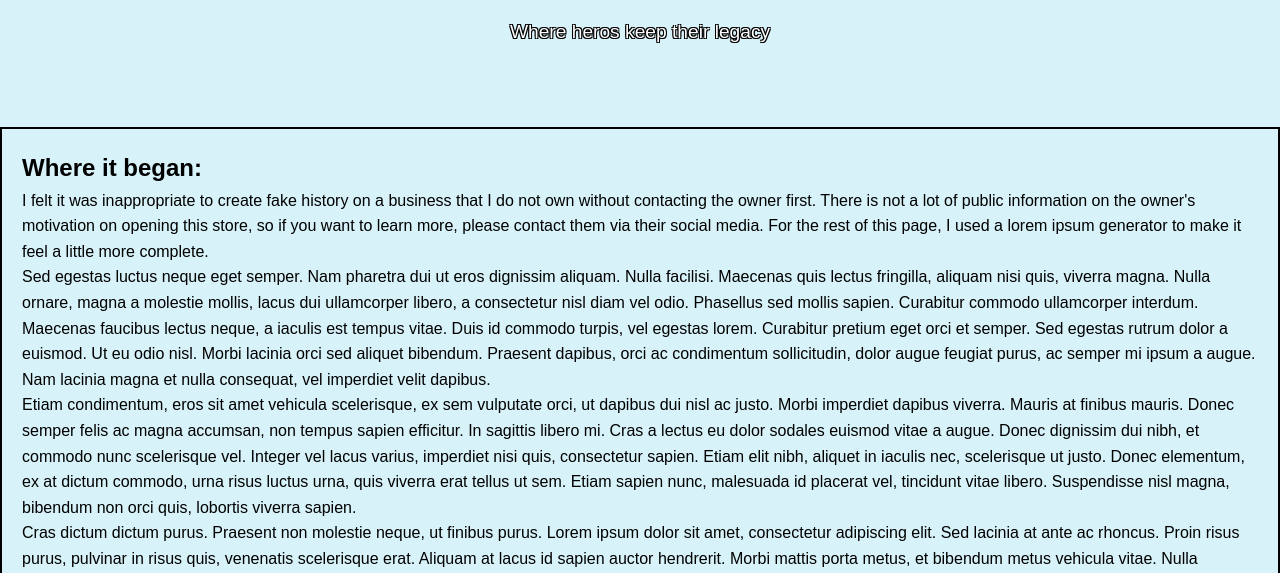
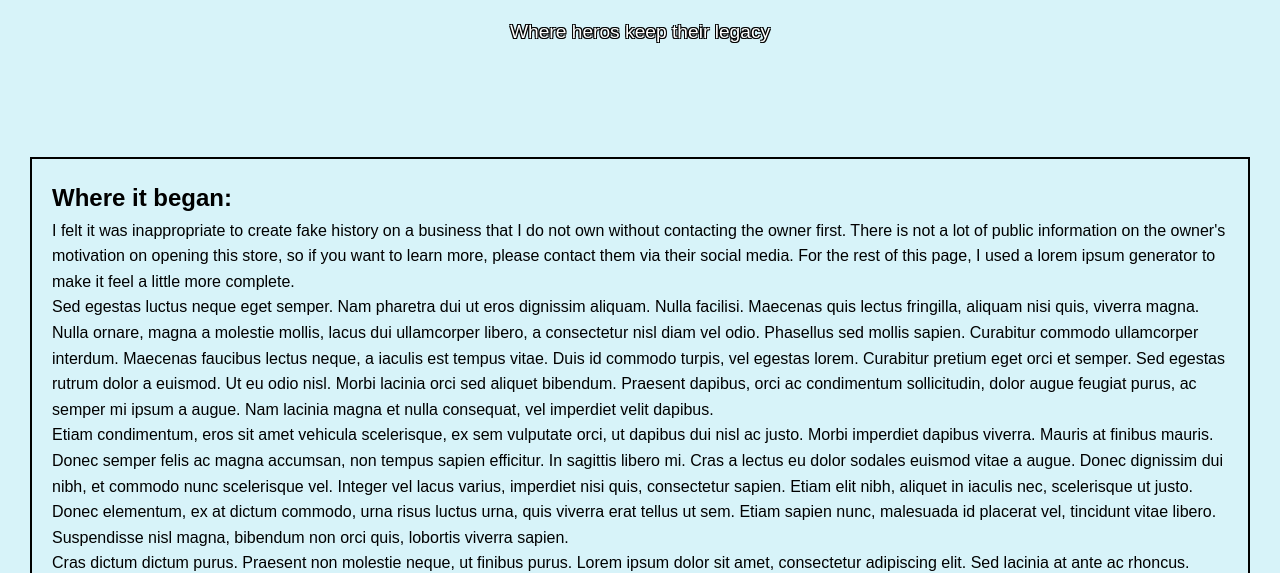
Before and after one commit to Rampirez/Fake-Business, a plain HTML site: page history.html in a window 1280 px wide. Shown: the part 230-803 px from the top of the page. Drawn offline with Linux system fonts and the light colour scheme.

Commit message:
Update history.css

```diff
--- a/history.css
+++ b/history.css
@@ -31,6 +31,6 @@
 }
 
 .history-story {
-    border: 2px solid black; /* Adds a border with 2px thickness and black color */
-    padding: 20px; /* Adds 20px padding inside the main element */
-}
+    border: 2px solid black;
+    padding: 20px;
+    margin: 30px;
```
